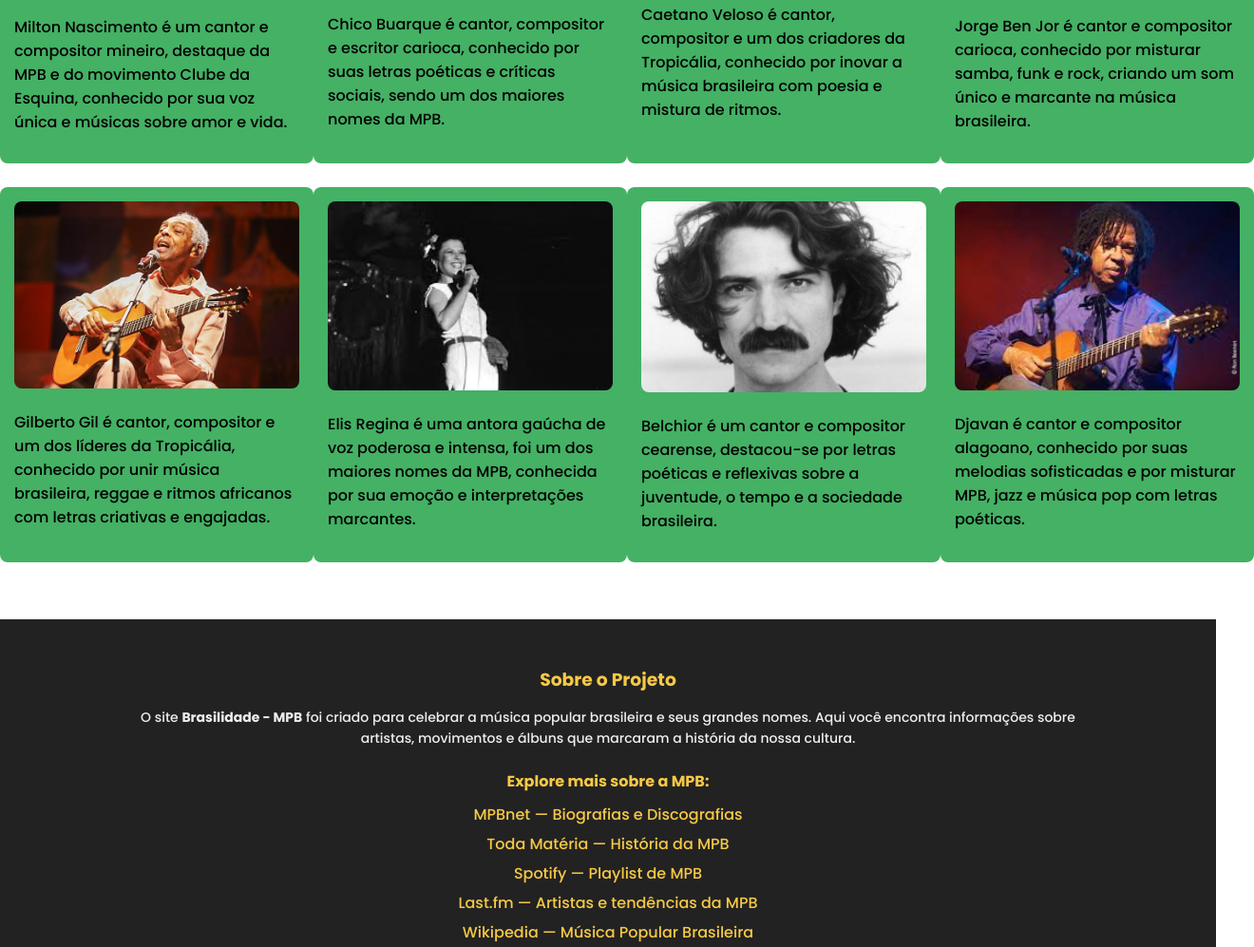
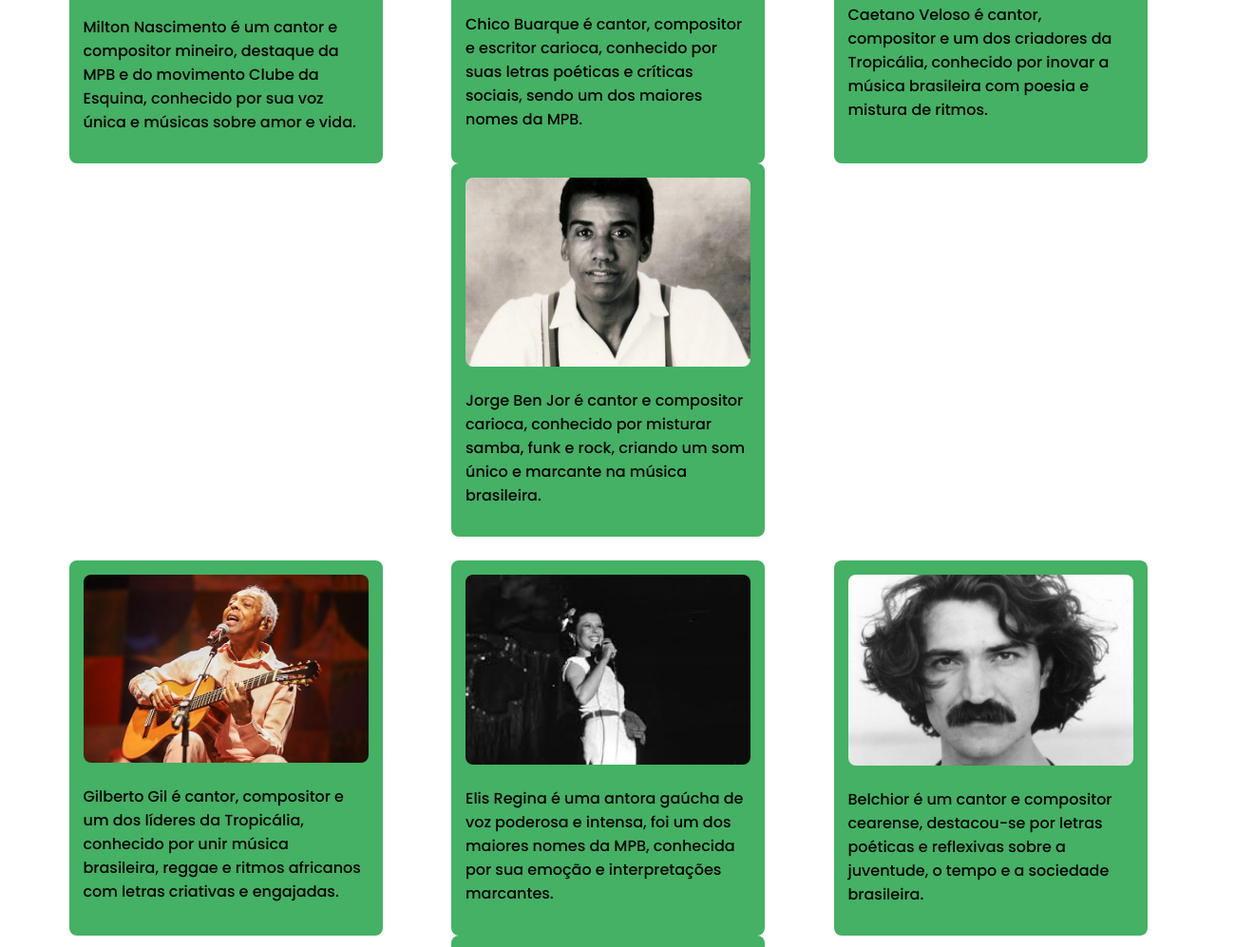
Before and after one commit to Nequinho/Brasilidade---MPB, a plain HTML site: page index.html in a window 1280 px wide. Shown: the part 749-1746 px from the top of the page at 95% size, 1320 px wide, since content can reach past the window. Drawn offline with Linux system fonts and the light colour scheme.

Commit message:
Update style.css

```diff
--- a/style.css
+++ b/style.css
@@ -8,6 +8,7 @@ body{
     display: flex;
     justify-content: space-around;
 
+    flex-wrap: wrap
     padding: 15px;
 }
 a{
@@ -36,12 +37,13 @@ a{
 .geralArtistas{
     display: flex;
     justify-content: space-evenly;
+    flex-wrap: wrap
 
 }
 .artistas2{
     display: flex;
     justify-content: space-evenly;
-
+    flex-wrap: wrap
 }
 .caixas{
     background-color: rgb(68, 177, 100);
@@ -53,6 +55,8 @@ a{
         text-decoration: none;
         color: inherit;
         transition: transform 0.2s;
+
+    flex-wrap: wrap
 
 }
 .caixas:hover {
```
